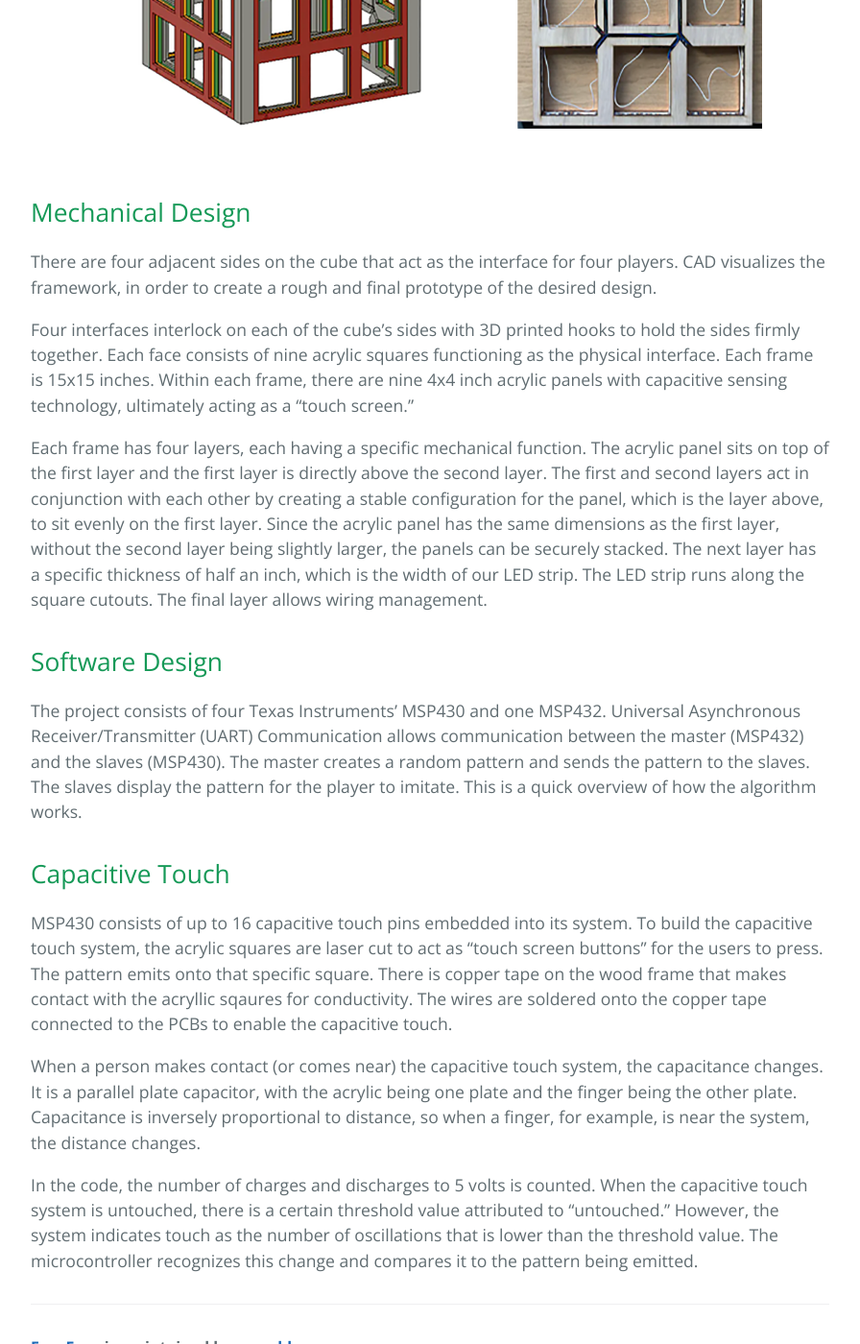
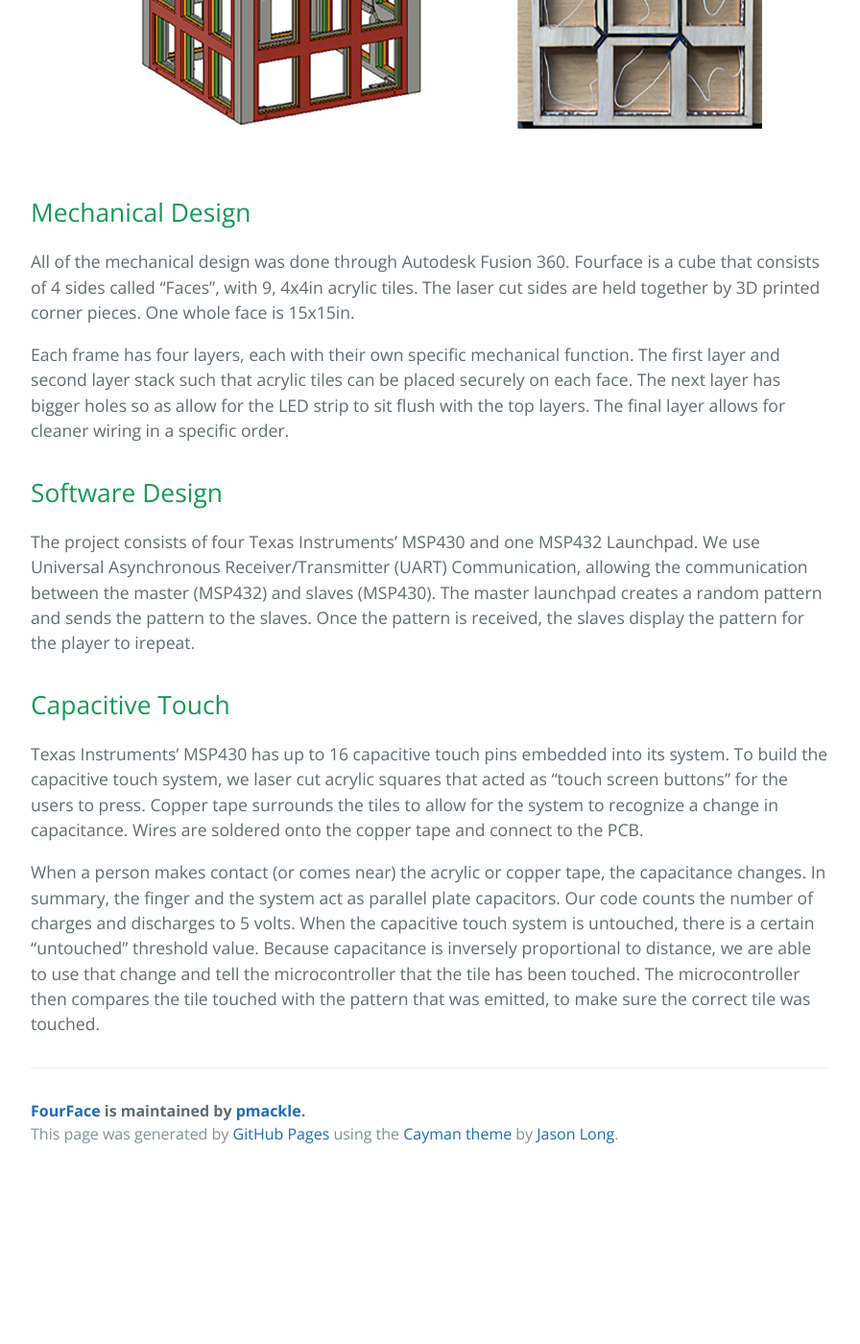
Before and after one commit to pmackle/EE-Emerge-2020-FourFace, a Jekyll site: the page built from docs/Project.md, in a window 1280 px wide and 1400 px high, scrolled down 762 px. Shown: the whole window at 96% size, without its empty margins (192-1088 px from the left). Built offline with Jekyll 4.4.1, drawn with Linux system fonts in a browser that asks for light colours; after the commit the page ends 1987 px from its top, so only the background shows below that.

Commit message:
Update Project.md

```diff
--- a/docs/Project.md
+++ b/docs/Project.md
@@ -11,20 +11,16 @@ FourFace integrates capacitive touch sensing into a four-player interactive game
 
 ## Mechanical Design
 
-There are four adjacent sides on the cube that act as the interface for four players. CAD visualizes the framework, in order to create a rough and final prototype of the desired design.
+All of the mechanical design was done through Autodesk Fusion 360. Fourface is a cube that consists of 4 sides called "Faces", with 9, 4x4in acrylic tiles. The laser cut sides are held together by 3D printed corner pieces. One whole face is 15x15in.
 
-Four interfaces interlock on each of the cube's sides with 3D printed hooks to hold the sides firmly together. Each face consists of nine acrylic squares functioning as the physical interface. Each frame is 15x15 inches. Within each frame, there are nine 4x4 inch acrylic panels with capacitive sensing technology, ultimately acting as a "touch screen."
-
-Each frame has four layers, each having a specific mechanical function. The acrylic panel sits on top of the first layer and the first layer is directly above the second layer. The first and second layers act in conjunction with each other by creating a stable configuration for the panel, which is the layer above, to sit evenly on the first layer. Since the acrylic panel has the same dimensions as the first layer, without the second layer being slightly larger, the panels can be securely stacked. The next layer has a specific thickness of half an inch, which is the width of our LED strip. The LED strip runs along the square cutouts. The final layer allows wiring management.
+Each frame has four layers, each with their own specific mechanical function. The first layer and second layer stack such that acrylic tiles can be placed securely on each face. The next layer has bigger holes so as allow for the LED strip to sit flush with the top layers. The final layer allows for cleaner wiring in a specific order.
 
 ## Software Design
 
-The project consists of four Texas Instruments' MSP430 and one MSP432. Universal Asynchronous Receiver/Transmitter (UART) Communication allows communication between the master (MSP432) and the slaves (MSP430). The master creates a random pattern and sends the pattern to the slaves. The slaves display the pattern for the player to imitate. This is a quick overview of how the algorithm works.
+The project consists of four Texas Instruments' MSP430 and one MSP432 Launchpad. We use Universal Asynchronous Receiver/Transmitter (UART) Communication, allowing the communication between the master (MSP432) and slaves (MSP430). The master launchpad creates a random pattern and sends the pattern to the slaves. Once the pattern is received, the slaves display the pattern for the player to irepeat.
 
 ## Capacitive Touch
 
-MSP430 consists of up to 16 capacitive touch pins embedded into its system. To build the capacitive touch system, the acrylic squares are laser cut to act as "touch screen buttons" for the users to press. The pattern emits onto that specific square. There is copper tape on the wood frame that makes contact with the acryllic sqaures for conductivity. The wires are soldered onto the copper tape connected to the PCBs to enable the capacitive touch.
+Texas Instruments' MSP430 has up to 16 capacitive touch pins embedded into its system. To build the capacitive touch system, we laser cut acrylic squares that acted as "touch screen buttons" for the users to press. Copper tape surrounds the tiles to allow for the system to recognize a change in capacitance. Wires are soldered onto the copper tape and connect to the PCB.
 
-When a person makes contact (or comes near) the capacitive touch system, the capacitance changes. It is a parallel plate capacitor, with the acrylic being one plate and the finger being the other plate. Capacitance is inversely proportional to distance, so when a finger, for example, is near the system, the distance changes.
-
-In the code, the number of charges and discharges to 5 volts is counted. When the capacitive touch system is untouched, there is a certain threshold value attributed to "untouched." However, the system indicates touch as the number of oscillations that is lower than the threshold value. The microcontroller recognizes this change and compares it to the pattern being emitted.
+When a person makes contact (or comes near) the acrylic or copper tape, the capacitance changes. In summary, the finger and the system act as parallel plate capacitors. Our code counts the number of charges and discharges to 5 volts. When the capacitive touch system is untouched, there is a certain "untouched" threshold value. Because capacitance is inversely proportional to distance, we are able to use that change and tell the microcontroller that the tile has been touched. The microcontroller then compares the tile touched with the pattern that was emitted, to make sure the correct tile was touched.
```
